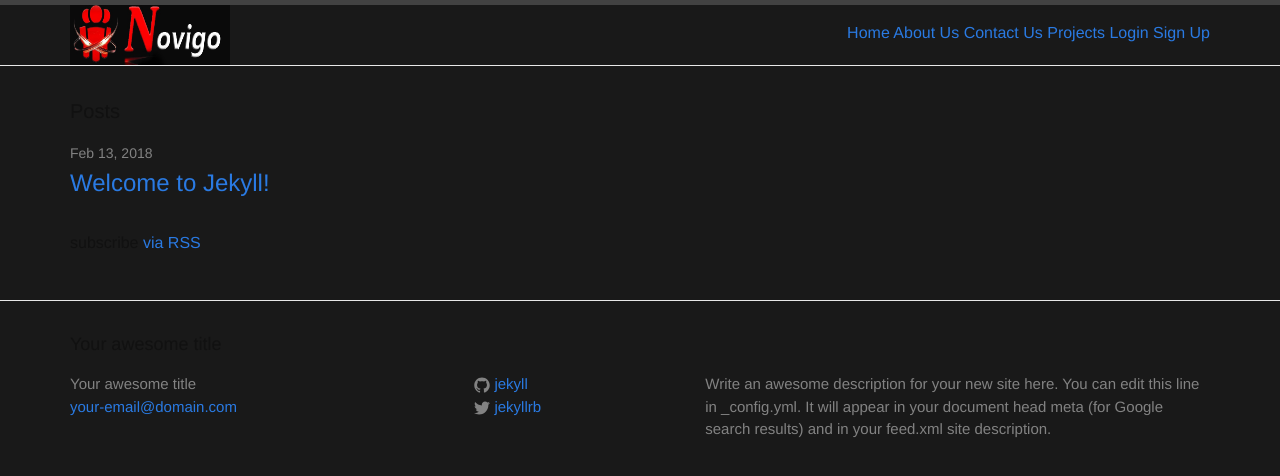
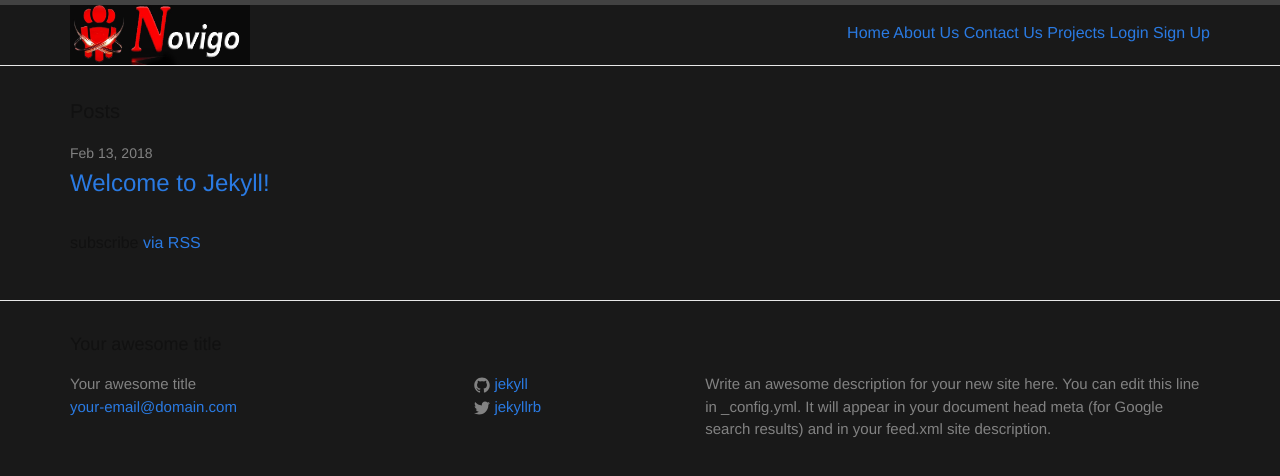
Before and after one commit to Hermankoch/hermankoch.github.io, a Jekyll site: the page built from index.html, in a window 1280 px wide. Shown: the top 476 px of the page. Built offline with Jekyll 4.4.1, drawn with Linux system fonts in a browser that asks for light colours.

Commit message:
Update header.html

```diff
--- a/_includes/header.html
+++ b/_includes/header.html
@@ -4,7 +4,7 @@
     <!-- Your awesome title
     <a class="site-title" href="{{ site.baseurl }}/">{{ site.title }}</a>
 -->
-    <img src="../css/logo3.jpg" alt="Smiley face" height="60" width="160">
+    <img src="../css/logo3.jpg" alt="Smiley face" height="60" width="180">
 
     <nav class="site-nav">
       <a href="#" class="menu-icon">
```
